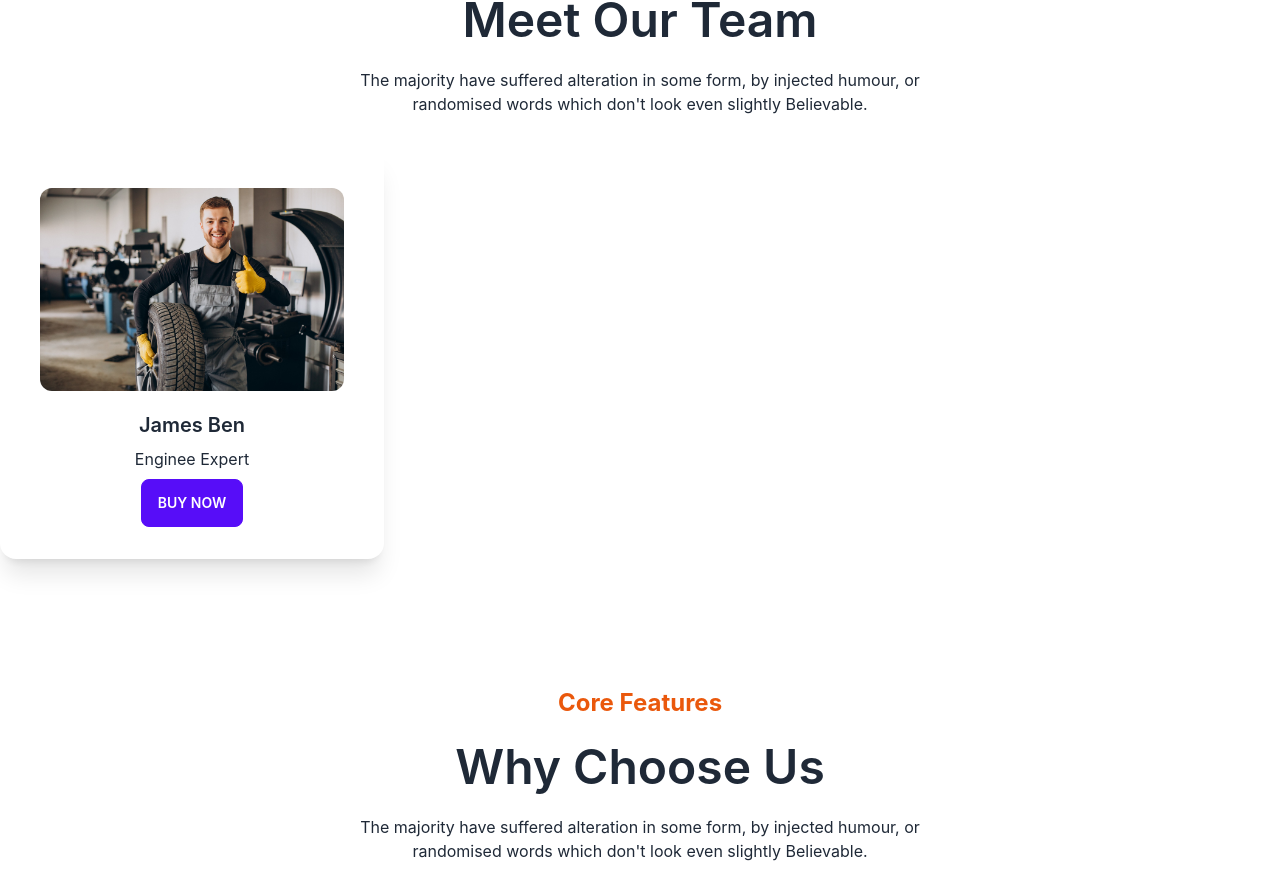
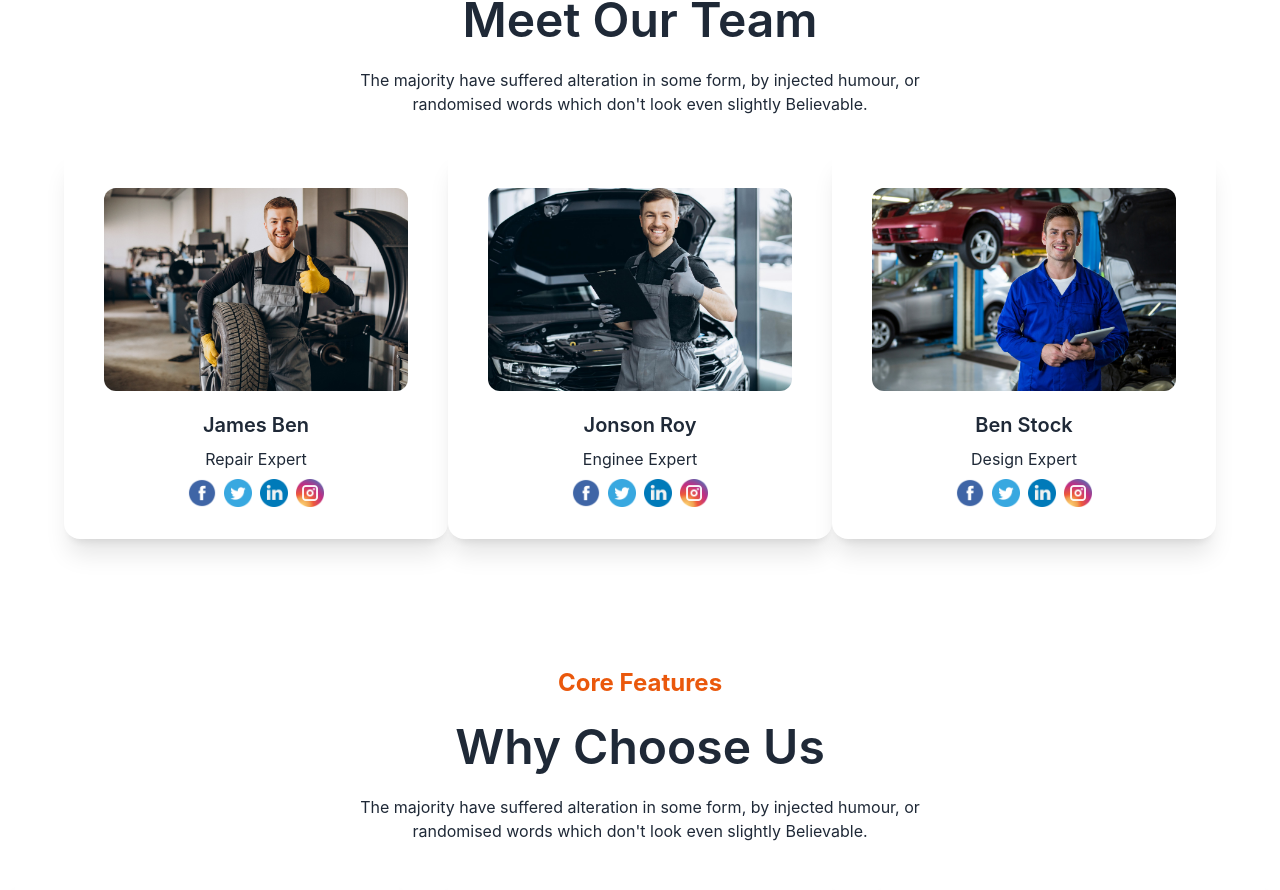
Before and after one commit to TH-Raju/project_car_doctor_client, a React (Create React App) app: page / in a window 1280 px wide. Shown: the part 4504-5394 px from the top of the page. Built offline with nearby package versions, Linux system fonts and the light colour scheme.

Commit message:
team section complete

```diff
--- a/src/Components/Home/Team.jsx
+++ b/src/Components/Home/Team.jsx
@@ -2,6 +2,12 @@ import React from 'react';
 import img1 from '../../assets/images/team/1.jpg';
 import img2 from '../../assets/images/team/2.jpg';
 import img3 from '../../assets/images/team/3.jpg';
+import fb from '../../assets/icons/sm/fb.png'
+import twit from '../../assets/icons/sm/twitter.png'
+import ln from '../../assets/icons/sm/ln.png'
+import insta from '../../assets/icons/sm/insta.png'
+import { Link } from 'react-router-dom';
+
 
 const Team = () => {
     return (
@@ -11,15 +17,75 @@ const Team = () => {
                 <h2 className='text-5xl font-semibold my-6'>Meet Our Team</h2>
                 <p className='w-1/2 mx-auto'>The majority have suffered alteration in some form, by injected humour, or randomised words which don't look even slightly Believable.</p>
             </div>
+
+            <div className='flex flex-wrap justify-center items-center'>
                 <div className="card w-96 bg-base-100 shadow-xl">
                     <figure className="px-10 pt-10">
                         <img src={img1} alt="Shoes" className="rounded-xl" />
                     </figure>
                     <div className="card-body items-center text-center -mt-3">
                         <h2 className="card-title">James Ben</h2>
+                        <p>Repair Expert</p>
+                        <div className="card-actions">
+                            <button className="">
+                                <Link to="https://www.facebook.com"><img src={fb} alt="fb" className='h-7 w-7' /></Link>
+                            </button>
+                            <button className="">
+                                <Link to="https://www.twitter.com"><img src={twit} alt="twitter" className='h-7 w-7' /></Link>
+                            </button>
+                            <button className="">
+                                <Link to="https://www.linkedin.com"><img src={ln} alt="linkedin" className='h-7 w-7' /></Link>
+                            </button>
+                            <button className="">
+                                <Link to="https://www.instagram.com"> <img src={insta} alt="instagram" className='h-7 w-7' /></Link>
+                            </button>
+                        </div>
+                    </div>
+                </div>
+                <div className="card w-96 bg-base-100 shadow-xl">
+                    <figure className="px-10 pt-10">
+                        <img src={img2} alt="Shoes" className="rounded-xl" />
+                    </figure>
+                    <div className="card-body items-center text-center -mt-3">
+                        <h2 className="card-title">Jonson Roy</h2>
                         <p>Enginee Expert</p>
                         <div className="card-actions">
-                        <button className="btn btn-primary">Buy Now</button>
+                            <button className="">
+                                <Link to="https://www.facebook.com"><img src={fb} alt="fb" className='h-7 w-7' /></Link>
+                            </button>
+                            <button className="">
+                                <Link to="https://www.twitter.com"><img src={twit} alt="twitter" className='h-7 w-7' /></Link>
+                            </button>
+                            <button className="">
+                                <Link to="https://www.linkedin.com"><img src={ln} alt="linkedin" className='h-7 w-7' /></Link>
+                            </button>
+                            <button className="">
+                                <Link to="https://www.instagram.com"> <img src={insta} alt="instagram" className='h-7 w-7' /></Link>
+                            </button>
+                        </div>
+                    </div>
+                </div>
+                <div className="card w-96 bg-base-100 shadow-xl">
+                    <figure className="px-10 pt-10">
+                        <img src={img3} alt="Shoes" className="rounded-xl" />
+                    </figure>
+                    <div className="card-body items-center text-center -mt-3">
+                        <h2 className="card-title">Ben Stock</h2>
+                        <p>Design Expert</p>
+                        <div className="card-actions">
+                            <button className="">
+                                <Link to="https://www.facebook.com"><img src={fb} alt="fb" className='h-7 w-7' /></Link>
+                            </button>
+                            <button className="">
+                                <Link to="https://www.twitter.com"><img src={twit} alt="twitter" className='h-7 w-7' /></Link>
+                            </button>
+                            <button className="">
+                                <Link to="https://www.linkedin.com"><img src={ln} alt="linkedin" className='h-7 w-7' /></Link>
+                            </button>
+                            <button className="">
+                                <Link to="https://www.instagram.com"> <img src={insta} alt="instagram" className='h-7 w-7' /></Link>
+                            </button>
+                        </div>
                     </div>
                 </div>
             </div>
```
Lines whose indentation alone changed are shown as unchanged.
